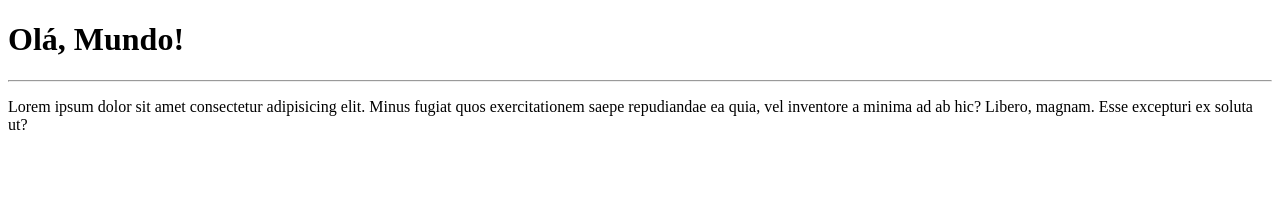
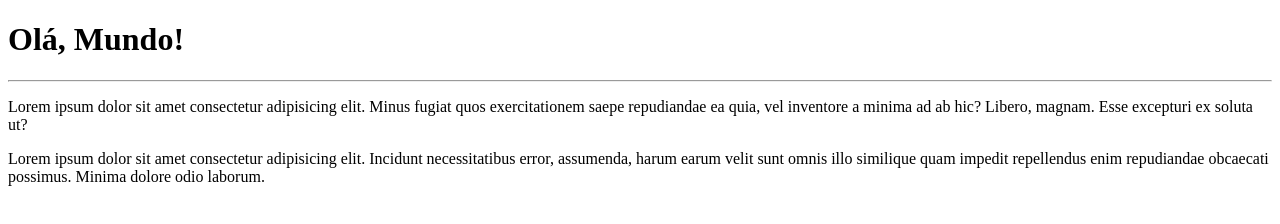
Before and after one commit to ArianeeCardoso/Ola-Mundo, a plain HTML site: page site-exemplo/index.html in a window 1280 px wide. Drawn offline with Linux system fonts and the light colour scheme.

Commit message:
adcionei um parágrafo

```diff
--- a/site-exemplo/index.html
+++ b/site-exemplo/index.html
@@ -10,5 +10,6 @@
     <h1>Olá, Mundo!</h1>
     <hr>
     <p>Lorem ipsum dolor sit amet consectetur adipisicing elit. Minus fugiat quos exercitationem saepe repudiandae ea quia, vel inventore a minima ad ab hic? Libero, magnam. Esse excepturi ex soluta ut?</p>
+<p>Lorem ipsum dolor sit amet consectetur adipisicing elit. Incidunt necessitatibus error, assumenda, harum earum velit sunt omnis illo similique quam impedit repellendus enim repudiandae obcaecati possimus. Minima dolore odio laborum.</p>
 </body>
 </html>
```
